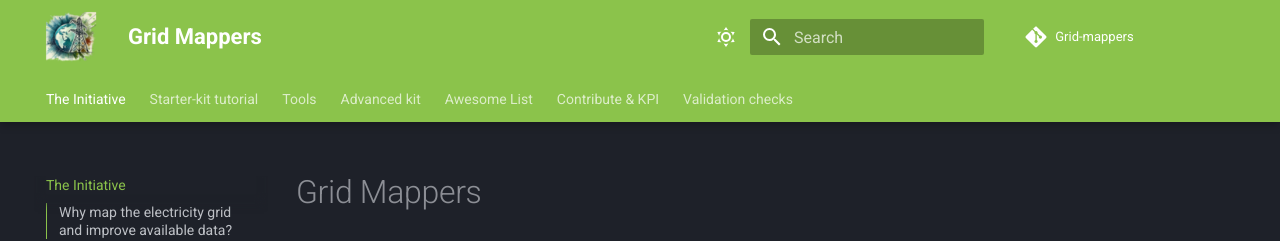
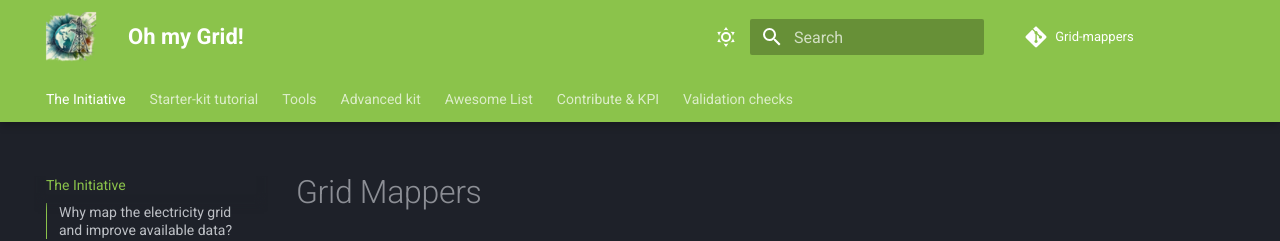
Before and after one commit to open-energy-transition/Oh-my-Grid, an MkDocs documentation site: the page built from docs/index.md, in a window 1280 px wide. Shown: the top 241 px of the page. Built offline with MkDocs 1.6.1 and Material for MkDocs 9.7.7, drawn with Linux system fonts in a browser that asks for light colours; comment, search, counter and statistics services are not loaded.

Commit message:
Added name

```diff
--- a/mkdocs.yml
+++ b/mkdocs.yml
@@ -1,8 +1,8 @@
-site_name: Grid Mappers
-site_url: 'https://open-energy-transition.github.io/Grid-mappers/'
+site_name: Oh my Grid!
+site_url: 'https://open-energy-transition.github.io/Oh-my-Grid!/'
 site_description: We aim to contribute to mapping countries' electricity grid systems around the world. We strive to improving the power infrastructure data on OpenStreetMap, to enhance global energy system modeling.
 repo_name: 'Grid-mappers'
-repo_url: 'https://github.com/open-energy-transition/Grid-mappers'
+repo_url: 'https://open-energy-transition.github.io/Oh-my-Grid!/'
 
 nav:
   - The Initiative: index.md
```
